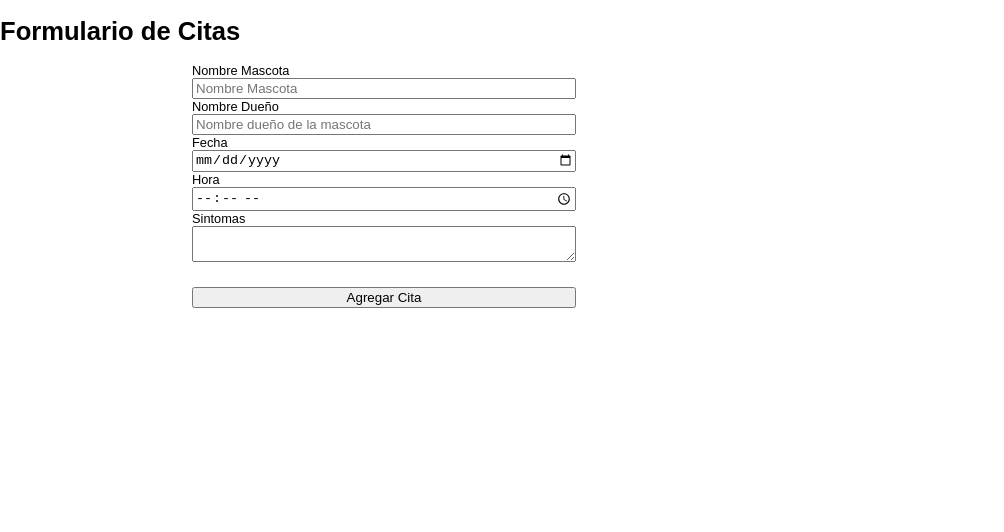
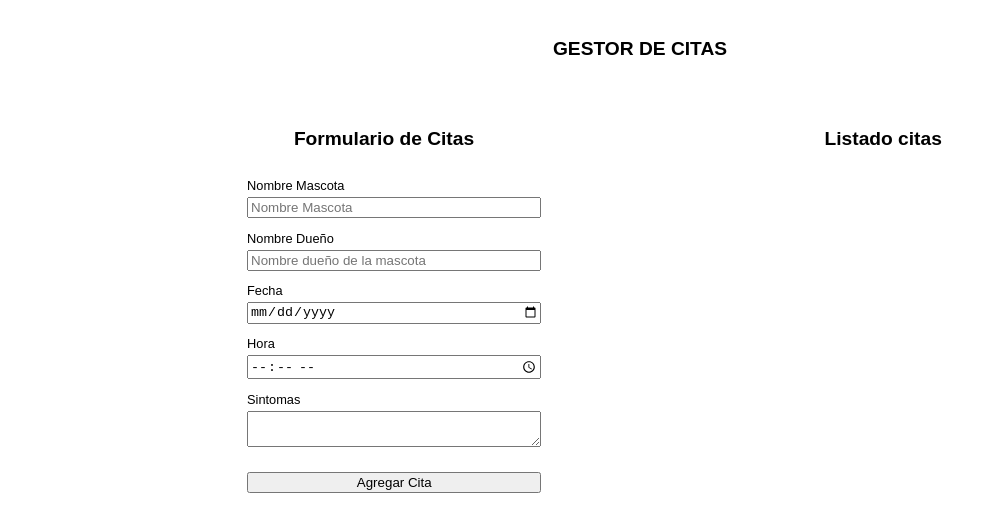
Before and after one commit to agosbottarini/TP_GestorDeCitas_Bottarini_Piva, a React (Create React App) app in the folder my-app/: page / in a window 1280 px wide. Shown: the top 532 px of the page, without its empty margins (0-1004 px from the left). Built offline with nearby package versions, Linux system fonts and the light colour scheme.

Commit message:
REVISAR FUNCIONALIDAD DE AGREGAR CITAS Y QUE SE MUESTREN

```diff
--- a/my-app/src/components/App/index.jsx
+++ b/my-app/src/components/App/index.jsx
@@ -5,12 +5,23 @@ const App = () =>
 {
     const [citas, setCitas] = useState([]);
     return (
-        <div>
-        <h1>Formulario de Citas</h1>
-        <FormularioCita setCitas={setCitas} />
+      <section>
+        <h1 style={{textAlign: "center", marginTop: "3vw", marginBottom: "4vw"}}>GESTOR DE CITAS</h1>
+        <div style={{display: "flex"}}>
 
-          {/* Otro código relacionado con citas */}
+            <div className='primera-mitad'>
+              <h1 style={{marginLeft: "14vw", textAlign: "center", textAlign: "center"}}>Formulario de Citas</h1>
+              <FormularioCita setCitas={setCitas} />
+
+            </div>
+            <div className='segunda-mitad'>
+              <h1>Listado citas</h1>
+            </div>
+
         </div>
+
+      </section>
+
       );
 }
 
--- a/my-app/src/components/FormularioCita/index.jsx
+++ b/my-app/src/components/FormularioCita/index.jsx
@@ -20,9 +20,10 @@ const FormularioCita =  ({ setCitas }) => {
     }
 
     return (
-        <div className='primera-mitad' style={{marginLeft: "15vw"}}>
+        <div style={{width: "50%", marginLeft: "19.3vw"}}>
+            <div>
             <form style={{display: "flex", flexDirection: "column", marginBottom: "5vw"}}>
-              <label>Nombre Mascota</label>
+              <label >Nombre Mascota</label>
               <input type="text" name="mascota" class="u-full-width" placeholder="Nombre Mascota" value=""></input>
               <label>Nombre Dueño</label>
               <input type="text" name="propietario" class="u-full-width" placeholder="Nombre dueño de la mascota" value=""></input>
@@ -35,6 +36,7 @@ const FormularioCita =  ({ setCitas }) => {
               <button type="submit" class="u-full-width button-primary">Agregar Cita</button>
 
             </form>
+            </div>
         </div>
       )
 
--- a/my-app/src/index.css
+++ b/my-app/src/index.css
@@ -13,5 +13,18 @@ code {
 
 .primera-mitad
 {
-  width: 30%
+  width: 46%;
+  margin-right: 3%;
 }
+
+.segunda-mitad
+{
+  width: 40%;
+  text-align: center;
+}
+
+label
+{
+  margin-top: 1vw;
+  margin-bottom: 0.3vw;
+}
```
Also changed, not shown: my-app/src/components/ListaCitas/index.jsx (deleted, +0 -8 lines).
